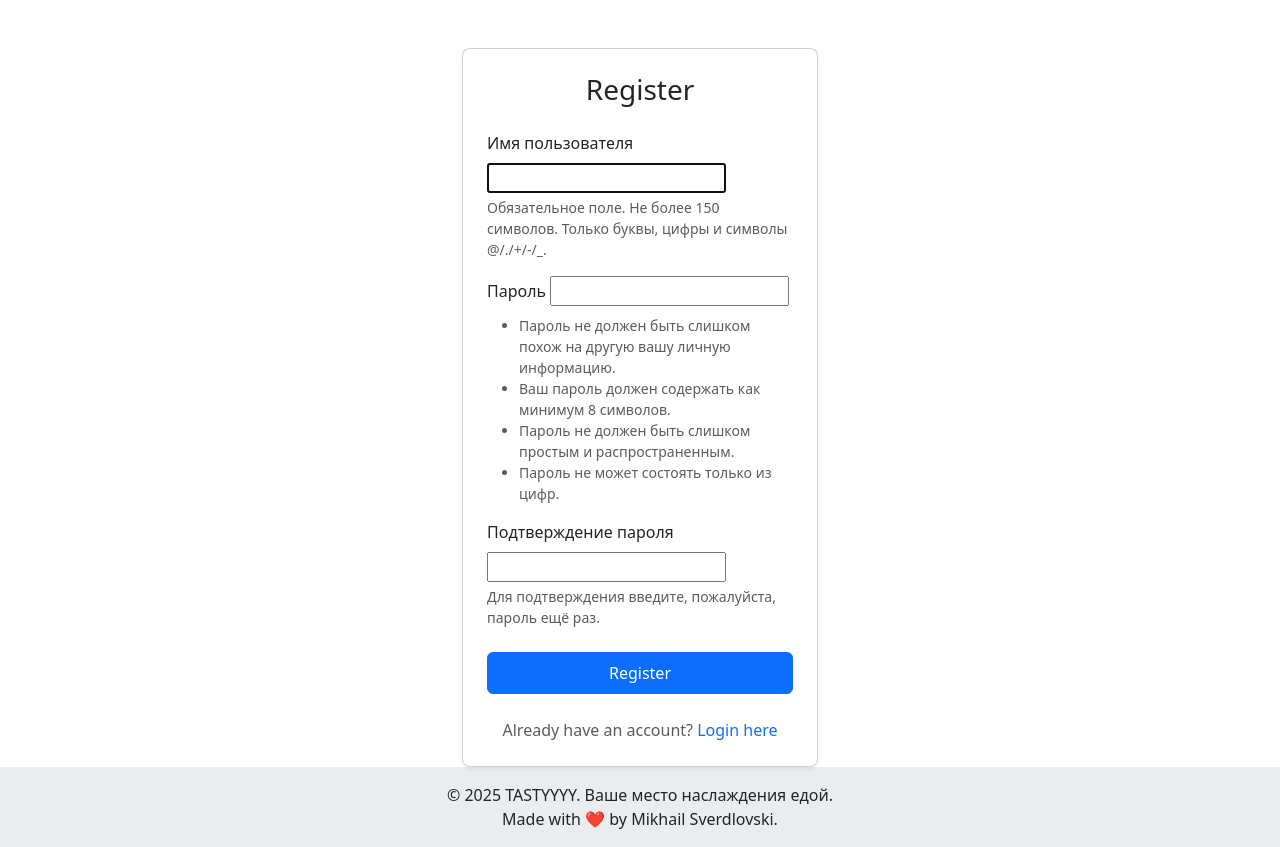
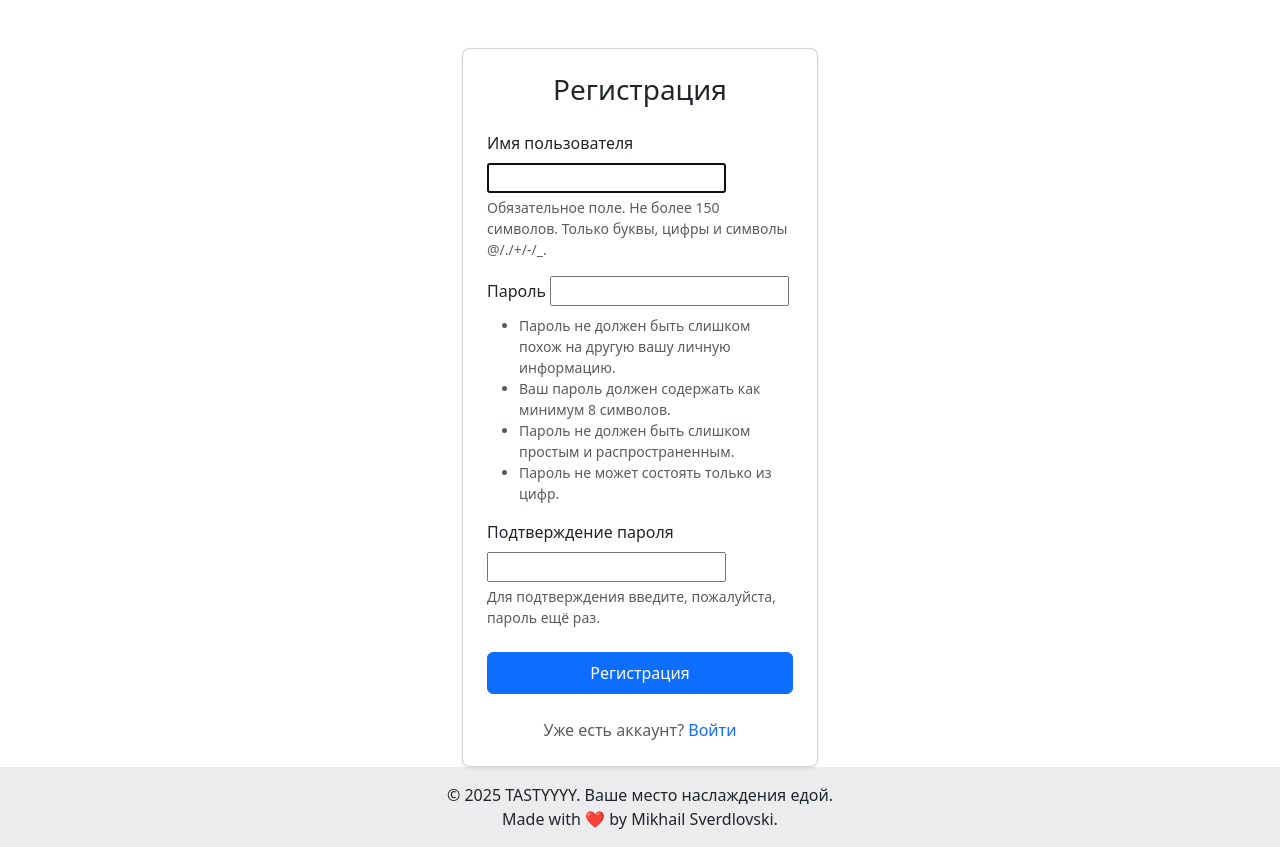
Before and after one commit to MikhaSverdlovski/recipes, a Django app: page /register/ in a window 1280 px wide. Shown: the part 72-919 px from the top of the page. Run offline with Django 5.2, Linux system fonts and the light colour scheme.

Commit message:
Финальные фиксы

```diff
--- a/templates/recipes/register.html
+++ b/templates/recipes/register.html
@@ -8,7 +8,7 @@
         <div class="col-md-6 col-lg-4">
             <div class="card shadow-sm rounded-3">
                 <div class="card-body p-4">
-                    <h1 class="h3 mb-4 text-center">Register</h1>
+                    <h1 class="h3 mb-4 text-center">Регистрация</h1>
                     <form method="post" class="needs-validation" novalidate>
                         {% csrf_token %}
 
@@ -28,13 +28,13 @@
                         {% endfor %}
 
                         <div class="d-grid gap-2 mt-4">
-                            <button type="submit" class="btn btn-primary py-2">Register</button>
+                            <button type="submit" class="btn btn-primary py-2">Регистрация</button>
                         </div>
                     </form>
 
                     <div class="mt-4 text-center">
-                        <p class="mb-0 text-muted">Already have an account?
-                            <a href="{% url 'login' %}" class="text-decoration-none">Login here</a>
+                        <p class="mb-0 text-muted">Уже есть аккаунт?
+                            <a href="{% url 'login' %}" class="text-decoration-none">Войти</a>
                         </p>
                     </div>
                 </div>
```
Also changed, not shown: templates/recipes/login.html (+4 -4 lines).
